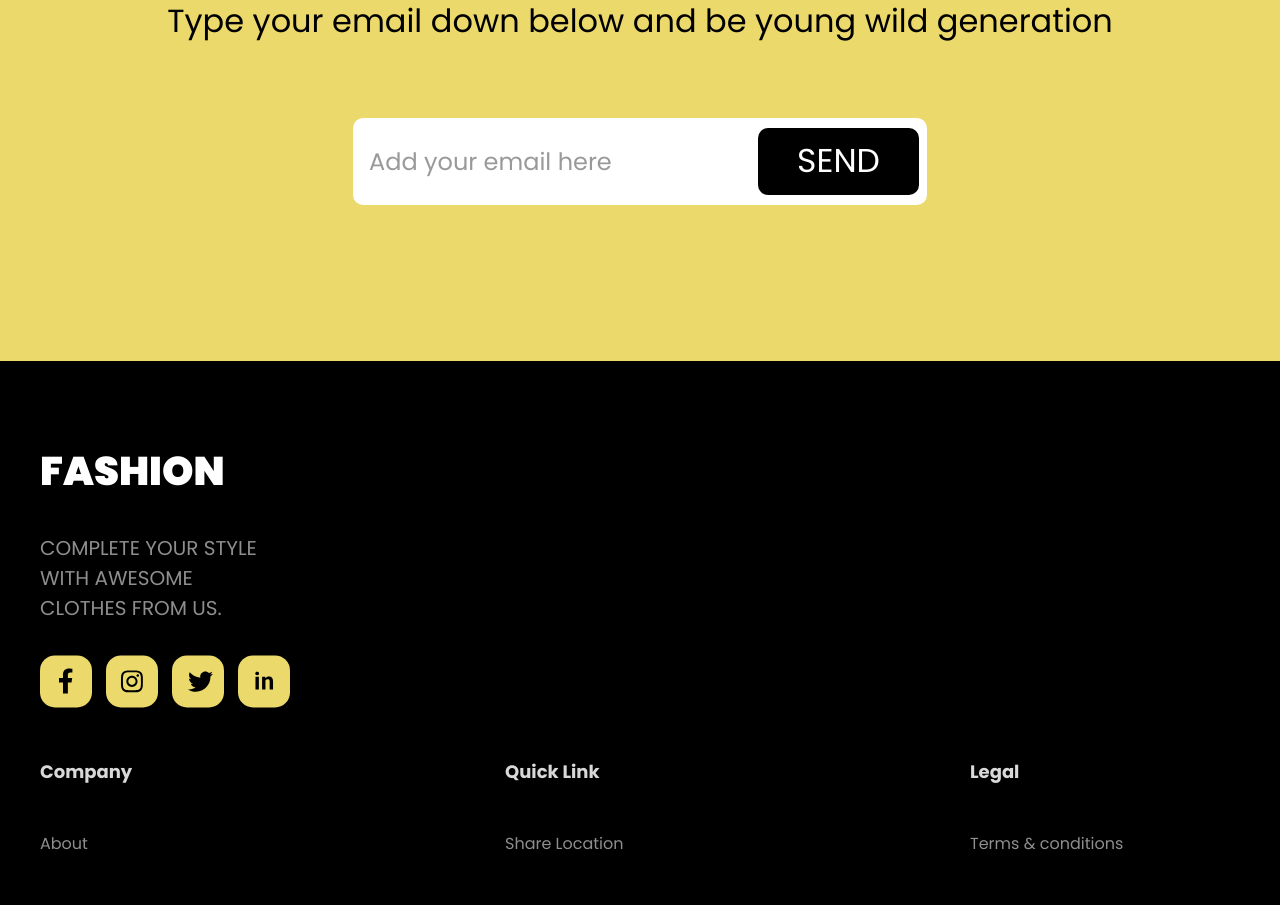
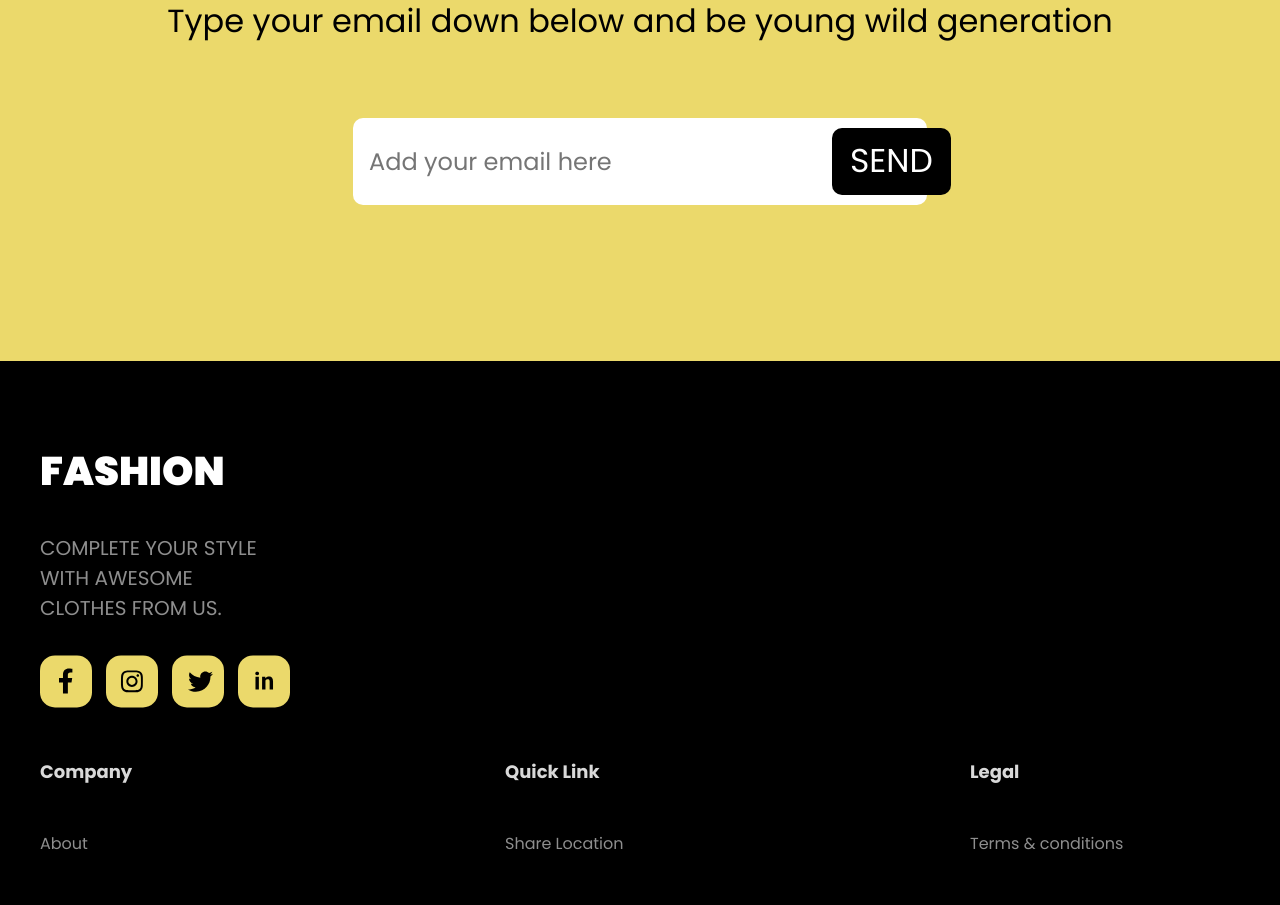
Before and after one commit to Mikton22/fashion-react, a React (Create React App) app: page / in a window 1280 px wide. Shown: the part 7680-8585 px from the top of the page. Built offline with nearby package versions, Linux system fonts and the light colour scheme.

Commit message:
baseFooter email send validation

```diff
--- a/src/components/baseFooter/BaseFooter.jsx
+++ b/src/components/baseFooter/BaseFooter.jsx
@@ -1,6 +1,31 @@
-import './baseFooter.css'
+import { useState } from "react";
+import "./baseFooter.css";
 
 const BaseFooter = () => {
+  const [send, setSend] = useState("");
+  const [errors, setErrors] = useState({});
+
+  const validate = () => {
+    const newErrors = {};
+    if (!send) {
+      newErrors.email = "Введите email";
+    } else if (!/\S+@\S+\.\S+/.test(send)) {
+      newErrors.email = "Некорректный email";
+    }
+    return newErrors;
+  };
+
+  const handleSend = () => {
+    const validationErrors = validate();
+    if (Object.keys(validationErrors).length > 0) {
+      setErrors(validationErrors);
+      return;
+    }
+    setErrors({});
+    console.log("EMAIL SENT:", send);
+    setSend("");
+  };
+
   return (
     <div className="baseFooter">
       <div className="baseFooter__text">
@@ -8,9 +33,7 @@ const BaseFooter = () => {
           <span className="baseFooter__text-main1">
             JOIN SHOPPING COMMUNITY TO{" "}
           </span>
-          <span className="baseFooter__text-main2">
-            GET MONTHLY PROMO
-          </span>
+          <span className="baseFooter__text-main2">GET MONTHLY PROMO</span>
         </div>
         <span className="baseFooter__text-second">
           Type your email down below and be young wild generation
@@ -18,13 +41,24 @@ const BaseFooter = () => {
       </div>
       <div className="baseFooter__callback">
         <div className="baseFooter__callback-box">
-            <span className="baseFooter__callback-text">
-                <span>Add your email here</span>
+          <span className="baseFooter__callback-text">
+            <input
+              placeholder="Add your email here"
+              value={send}
+              onChange={(e) => setSend(e.target.value)}
+              className={errors.email ? "input-error" : ""}
+            />
+          </span>
+          <div className="baseFooter__callback-button">
+            <span>
+              <button onClick={handleSend}>SEND</button>
             </span>
-            <div className="baseFooter__callback-button">
-                <span>SEND</span>
-            </div>
+          </div>
         </div>
+        {/* ERROR */}
+        {errors.email && (
+          <span className="baseFooter__error">{errors.email}</span>
+        )}
       </div>
     </div>
   );
--- a/src/components/baseFooter/baseFooter.css
+++ b/src/components/baseFooter/baseFooter.css
@@ -160,3 +160,14 @@
     font-size: 18px;
   }
 }
+
+.baseFooter__error {
+  color: white;
+  font-size: 30px;
+  margin-top: 5px;
+  display: block;
+  background-color: black;
+  justify-content: center;
+  text-align: center;
+  border-radius: 20px;
+}
--- a/src/pages/login/Login.jsx
+++ b/src/pages/login/Login.jsx
@@ -2,20 +2,28 @@ import { useState } from "react";
 import "./login.css";
 
 function Login() {
-  const [success, setSuccess] = useState(false);
-
   const [form, setForm] = useState({
     email: "",
     password: "",
   });
 
+  const [success, setSuccess] = useState(false);
   const [errors, setErrors] = useState({});
 
   const handleChange = (e) => {
+    const { name, value } = e.target;
+
     setForm({
       ...form,
-      [e.target.name]: e.target.value,
+      [name]: value,
     });
+
+    // очистка ошибки при вводе
+    setErrors((prev) => ({
+      ...prev,
+      [name]: "",
+      general: "",
+    }));
   };
 
   const validate = () => {
@@ -59,10 +67,13 @@ function Login() {
     }
   };
 
+  const isDisabled =
+    !form.email || !form.password || Object.values(errors).some(Boolean);
+
   return (
     <div className="login">
       <div className="login__box">
-      {success && <div className="login__success">Успешный вход</div>}
+        {success && <div className="login__success">Успешный вход</div>}
         <h1>Login</h1>
         <input
           name="email"
@@ -85,6 +96,7 @@ function Login() {
 
         <button
           className="login__btn login__btn--primary"
+          disabled={isDisabled}
           onClick={handleSubmit}
         >
           Sign in
```
Also changed, not shown: src/App.js (+3 -4 lines).
